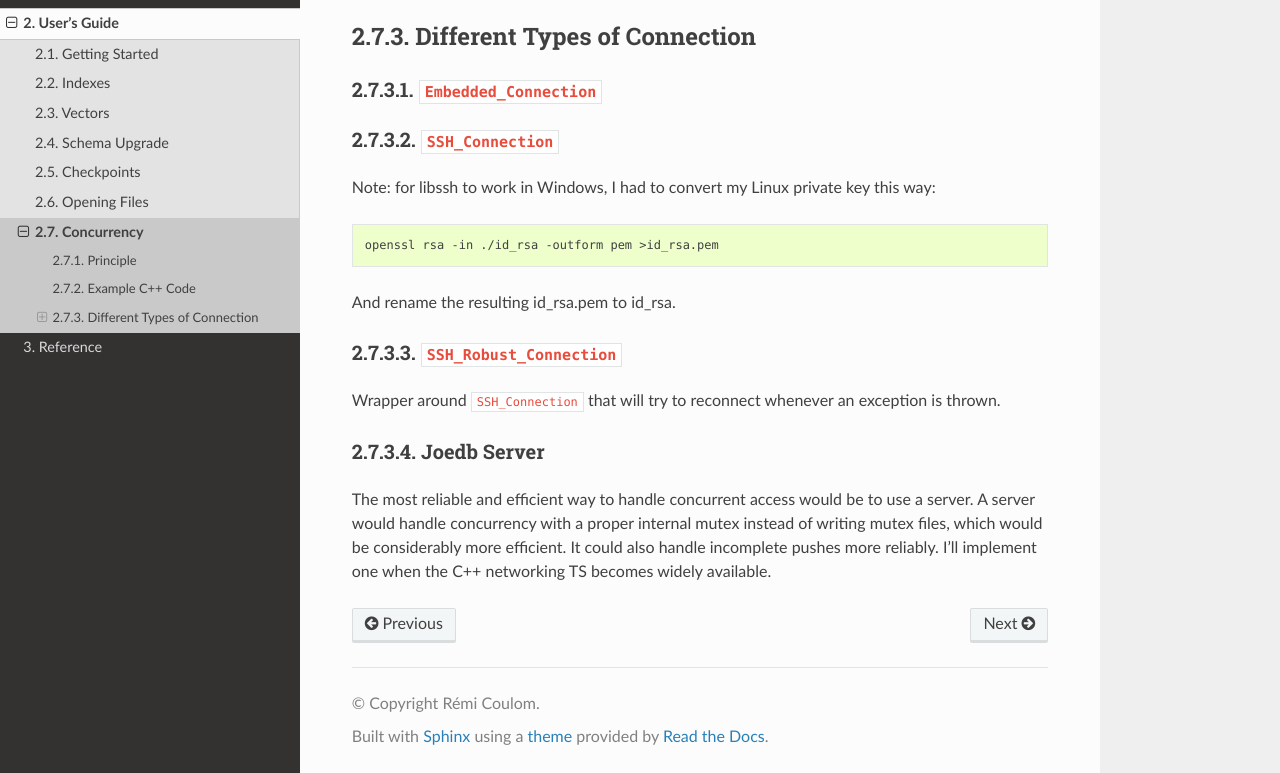
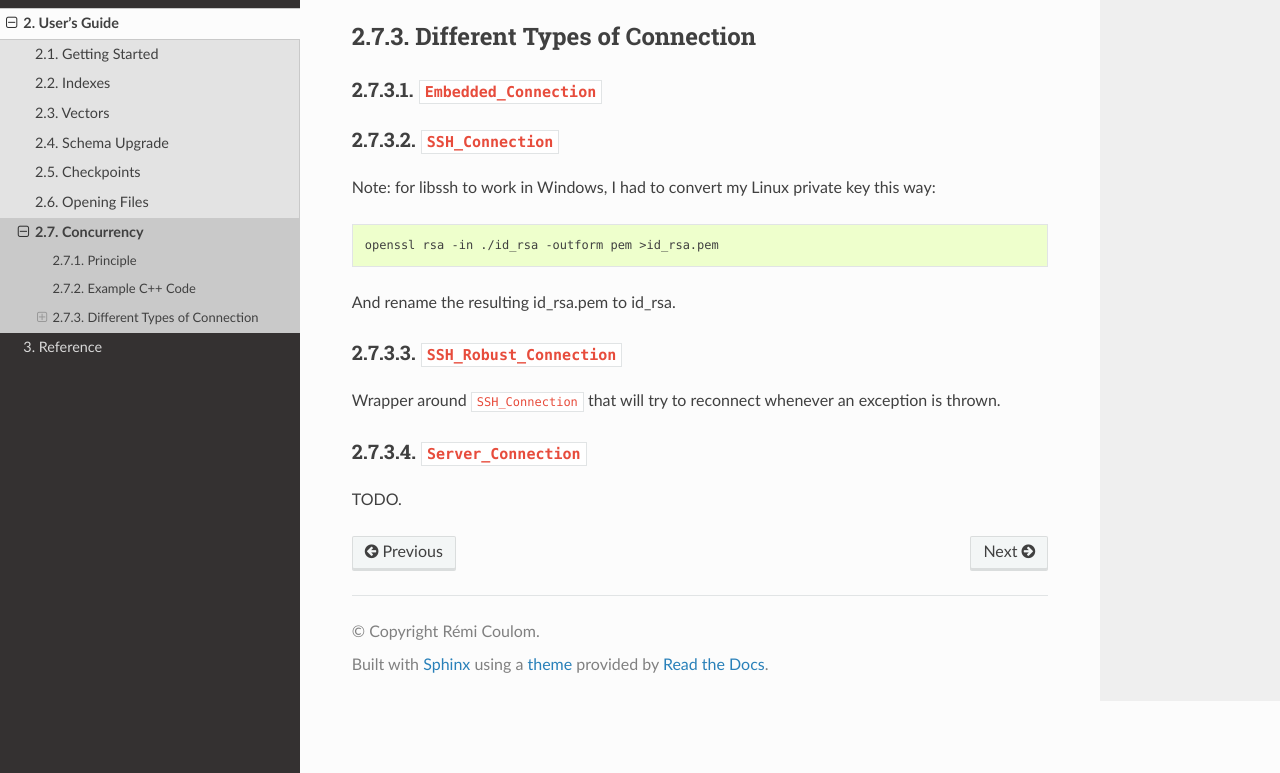
Before and after one commit to Remi-Coulom/joedb, a Sphinx documentation site: the page built from doc/source/concurrency.rst, in a window 1280 px wide and 900 px high, scrolled down 949 px, cut to the strip 127-900 px from the top of the window. Built offline with Sphinx 7.4.7 and the Read the Docs theme 2.0.0, drawn with Linux system fonts in a browser that asks for light colours; formulas are drawn with MathJax 3.

```diff
--- a/doc/source/concurrency.rst
+++ b/doc/source/concurrency.rst
@@ -59,11 +59,7 @@
 
 Wrapper around ``SSH_Connection`` that will try to reconnect whenever an exception is thrown.
 
-Joedb Server
-^^^^^^^^^^^^
+``Server_Connection``
+^^^^^^^^^^^^^^^^^^^^^
 
-The most reliable and efficient way to handle concurrent access would be to use
-a server. A server would handle concurrency with a proper internal mutex
-instead of writing mutex files, which would be considerably more efficient. It
-could also handle incomplete pushes more reliably. I'll implement one when the
-C++ networking TS becomes widely available.
+TODO.
--- a/doc/source/todo.rst
+++ b/doc/source/todo.rst
@@ -101,8 +101,10 @@
 -----------
 - Use checkpoints on the server file to make the system robust to an incomplete push.
 - The only way to be really clean and efficient is to implement a server (boost::asio or networking TS):
+
   - ensure that we never write to the server file before the push is complete.
   - using a real mutex instead of a file mutex is considerably more efficient.
+  - Fused operations will be faster: lock+pull+unlock, lock+pull, push+unlock.
 
 Other Ideas
 -----------
```
Also changed, not shown: 3 other files.
